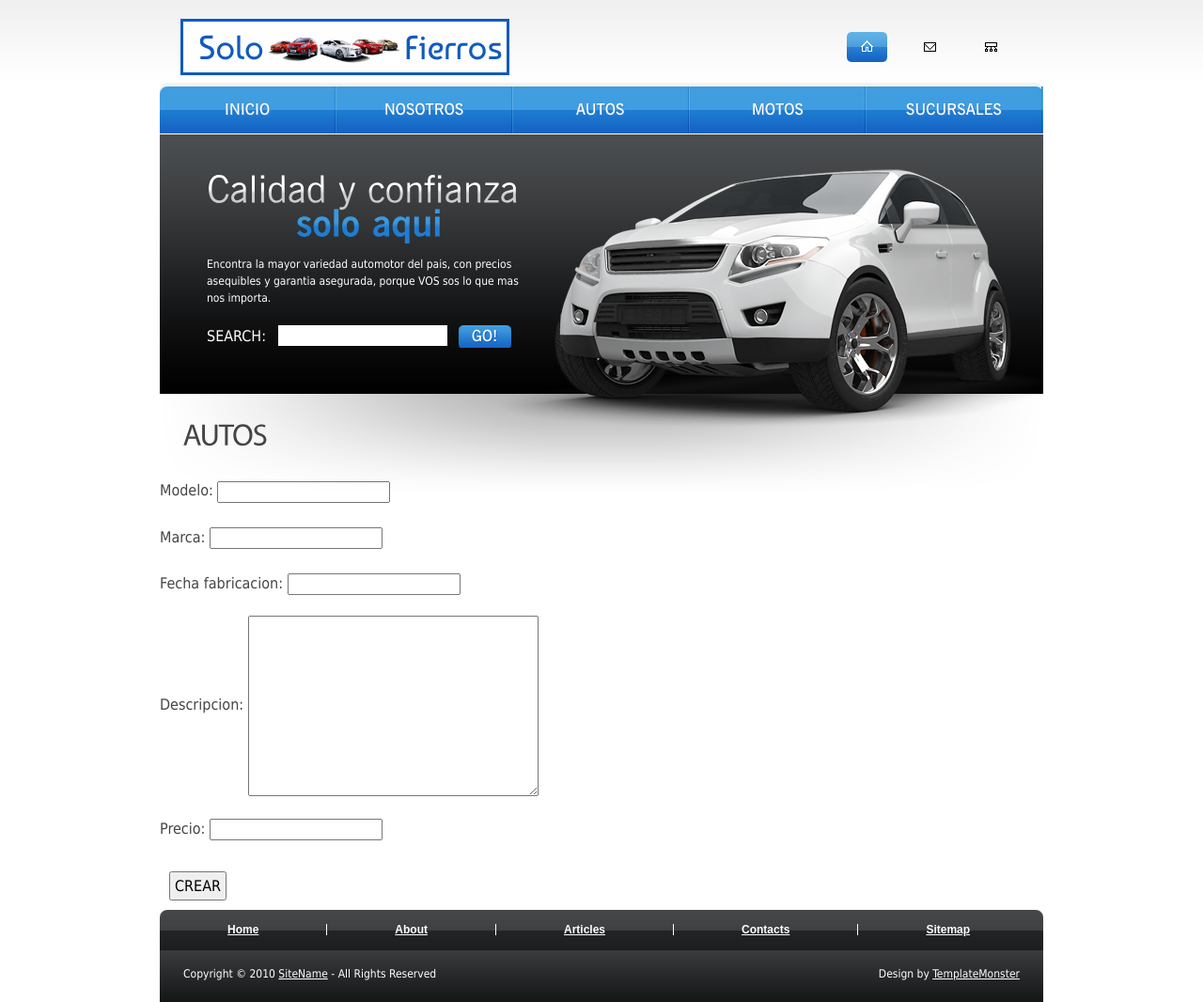
After one commit to mjParedes/ProyFinalPython-CoderHouse, a Django app: page /main/autos/ in a window 1280 px wide. The commit adds this page. Shown: the whole page at 94% size. Run offline with Django 4.2, Linux system fonts and the light colour scheme.

Commit message:
Actualizacion 0.1 - MJP

```diff
--- /dev/null
+++ b/SoloFierros/MainApp/forms.py
@@ -0,0 +1,16 @@
+from django import forms
+
+class AutosFormulario(forms.Form):
+    modelo = forms.CharField(max_length=50)
+    marca = forms.CharField(max_length=50)
+    fecha_fabricacion = forms.DateField()
+    descripcion = forms.CharField(widget=forms.Textarea)
+    precio = forms.IntegerField()
+
+
+class MotosFormulario(forms.Form):
+    modelo = forms.CharField(max_length=50)
+    marca = forms.CharField(max_length=50)
+    fecha_fabricacion = forms.DateField()
+    descripcion = forms.CharField(widget=forms.Textarea)
+    precio = forms.IntegerField()
--- a/SoloFierros/MainApp/models.py
+++ b/SoloFierros/MainApp/models.py
@@ -4,7 +4,6 @@ from django.db import models
 class Automovil(models.Model):
     modelo = models.CharField(max_length=50)
     marca = models.CharField(max_length=50)
-    origen = models.CharField(max_length=50)
     fecha_fabricacion = models.DateField()
     descripcion = models.TextField(max_length=1000)
     precio = models.IntegerField()
@@ -17,7 +16,6 @@ class Automovil(models.Model):
 class Moto(models.Model):
     modelo = models.CharField(max_length=50)
     marca = models.CharField(max_length=50)
-    origen = models.CharField(max_length=50)
     fecha_fabricacion = models.DateField()
     descripcion = models.TextField(max_length=1000)
     precio = models.IntegerField()
--- /dev/null
+++ b/SoloFierros/MainApp/templates/MainApp/autos_formulario.html
@@ -0,0 +1,23 @@
+{% extends 'MainApp/index.html' %}
+
+
+{% block contenido %}
+
+    <h3 style="margin: 25px;">AUTOS</h3>
+
+    <form action="" method="post">
+        {% csrf_token%}
+        <p>
+
+            {{ formulario.as_p }}
+
+        </p>
+
+        <input style="padding: 4px; margin: 10px;" type="submit" value="CREAR">
+
+    </form>
+
+
+
+
+{% endblock %}
--- a/SoloFierros/MainApp/templates/MainApp/index.html
+++ b/SoloFierros/MainApp/templates/MainApp/index.html
@@ -5,6 +5,7 @@
   {% load static %}
   <title>SoloFierros.com</title>
   <meta http-equiv="Content-Type" content="text/html; charset=utf-8" />
+  <link rel="icon" type="image/png" href="{ % static MainApp/images/icono.png %}">
   <link href="{% static 'MainApp/css/style.css' %}" rel="stylesheet" type="text/css" />
   <script src="{% static 'MainApp/js/jquery-1.4.2.min.js' %}" type="text/javascript"></script>
   <script src="{% static 'MainApp/js/cufon-yui.js' %}" type="text/javascript"></script>
@@ -41,8 +42,8 @@
           <ul>
             <li><a href="{% url 'inicio'  %}"><span>inicio</span></a></li>
             <li><a href="{% url 'nosotros' %}"><span>nosotros</span></a></li>
-            <li><a href="#"><span>autos</span></a></li>
-            <li><a href="#"><span>motos</span></a></li>
+            <li><a href="{% url 'autos' %}"><span>autos</span></a></li>
+            <li><a href="{% url 'motos' %}"><span>motos</span></a></li>
             <li><a href="#"><span>sucursales</span></a></li>
             <li class="last"><a href="#"><span>trucks</span></a></li>
 
--- a/SoloFierros/MainApp/urls.py
+++ b/SoloFierros/MainApp/urls.py
@@ -5,5 +5,8 @@ urlpatterns = [
     path("", vista_inicio, name="inicio"),
     path("about/", vista_nosotros, name="nosotros"),
     path("busqueda/autos/resultados/", busqueda_autos_resultados, name="busqueda-autos-resultados"),
+    path("motos/", motos_formulario, name="motos"),
+    path("autos/", autos_formulario, name="autos"),
+
 
 ]
--- a/SoloFierros/MainApp/views.py
+++ b/SoloFierros/MainApp/views.py
@@ -1,5 +1,6 @@
 from django.shortcuts import render
 from MainApp.models import *
+from MainApp.forms import AutosFormulario, MotosFormulario
 
 # Create your views here.
 
@@ -15,3 +16,53 @@ def busqueda_autos_resultados(request):
     automovil = Automovil.objects.filter(nombre__icontains=nombre_automovil)
 
     return render(request, "MainApp/busqueda_autos_resultados.html", {"automovil": automovil})
+
+def motos_formulario(request):
+    if request.method == "POST":
+        formulario = MotosFormulario(request.POST)
+        print(formulario)
+
+        if formulario.is_valid:
+            data = formulario.cleaned_data
+
+            moto = Moto(
+                modelo = data["modelo"],
+                marca = data["marca"],
+                fecha_fabricacion = data["fecha_fabricacion"],
+                descripcion = data["descripcion"],
+                precio = data["precio"],
+            )
+
+            moto.save()
+            return render(request,"MainApp/index.html")
+
+    else:
+        formulario = MotosFormulario()
+
+    return render(request, "MainApp/motos_formulario.html", {"formulario":formulario})
+
+
+
+def autos_formulario(request):
+    if request.method == "POST":
+        formulario = AutosFormulario(request.POST)
+        print(formulario)
+
+        if formulario.is_valid:
+            data = formulario.cleaned_data
+
+            auto = Automovil(
+                modelo = data["modelo"],
+                marca = data["marca"],
+                fecha_fabricacion = data["fecha_fabricacion"],
+                descripcion = data["descripcion"],
+                precio = data["precio"],
+            )
+
+            auto.save()
+            return render(request,"MainApp/index.html")
+
+    else:
+        formulario = AutosFormulario()
+
+    return render(request, "MainApp/autos_formulario.html", {"formulario":formulario})
```
Also changed, not shown: SoloFierros/MainApp/templates/MainApp/motos_formulario.html (added, +19 -0 lines), SoloFierros/MainApp/migrations/0003_remove_automovil_origen_remove_moto_origen.py (added), SoloFierros/MainApp/static/MainApp/images/icono.png (added), SoloFierros/db.sqlite3.
